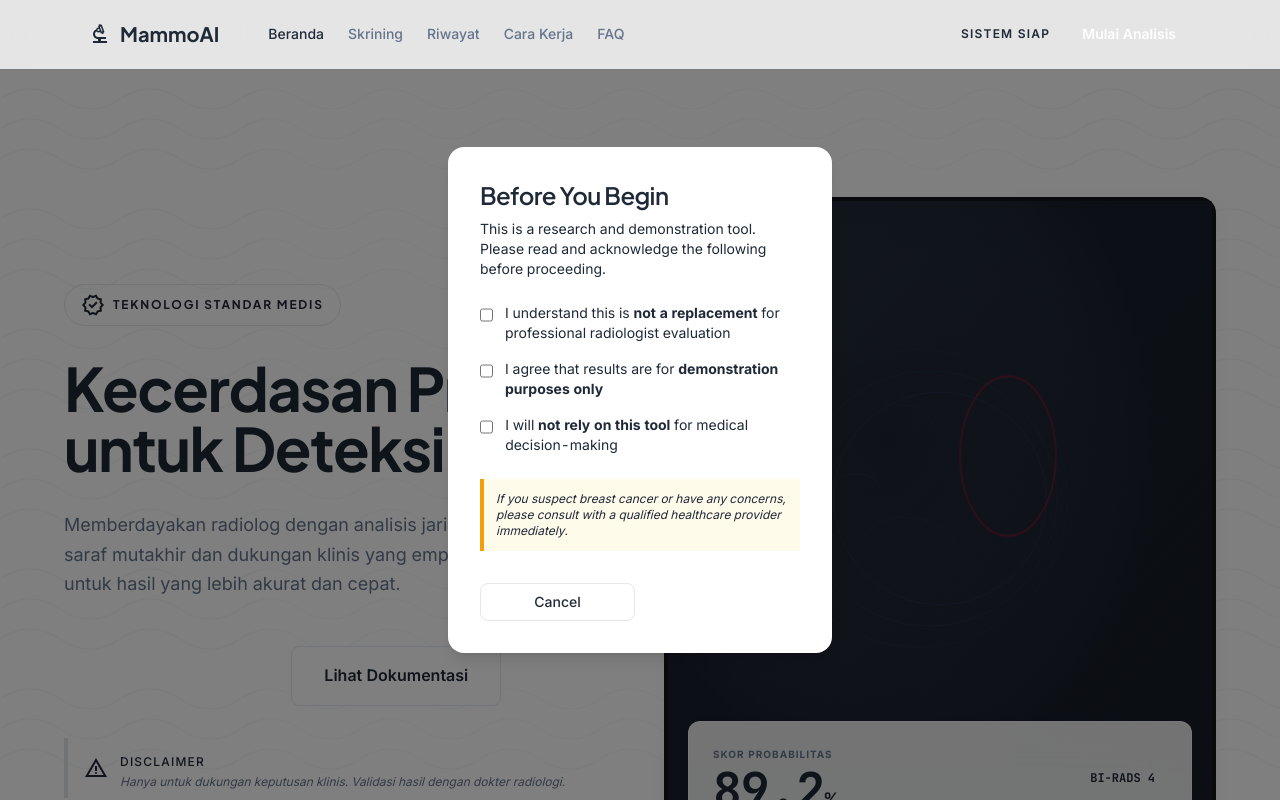
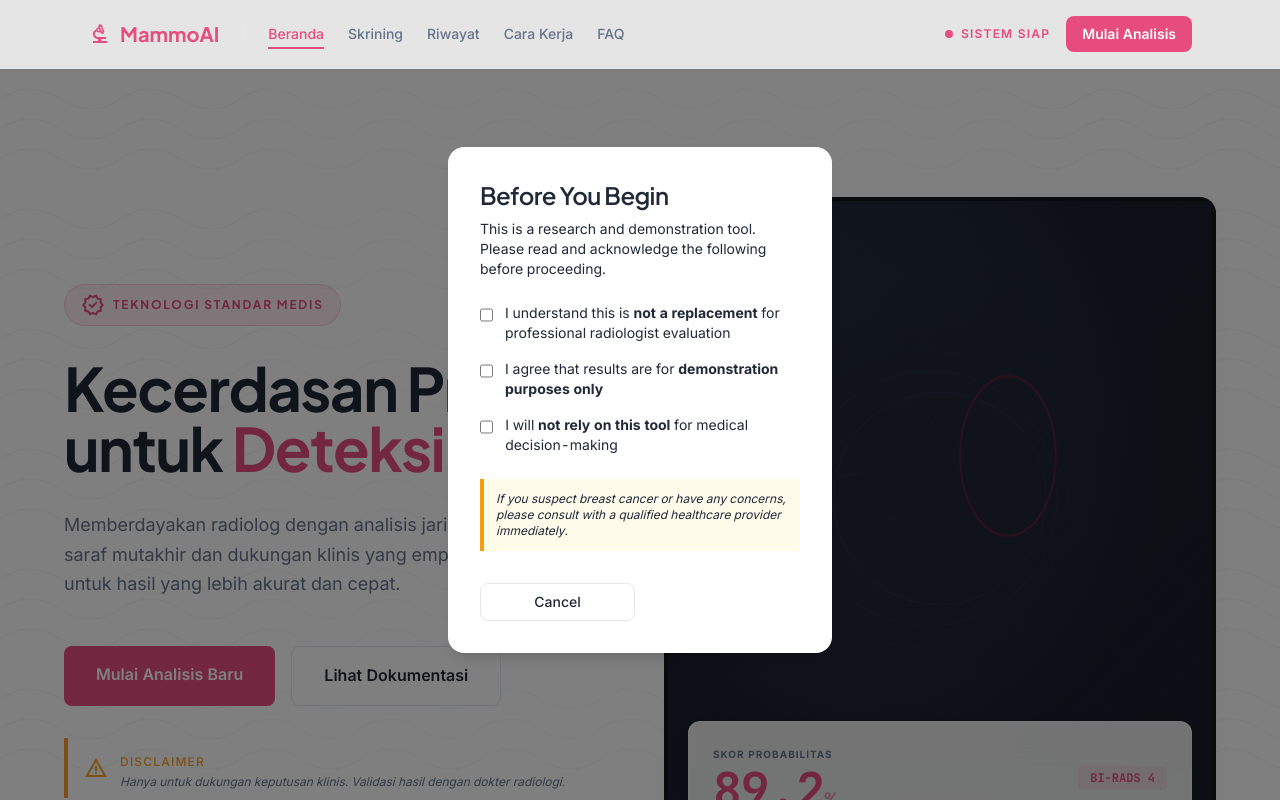
Before and after one commit to Faruuuqqq/project-akhir-ai, a Next.js app in the folder frontend/: page / in a window 1280 px wide. Shown: the top 800 px of the page. Built offline with nearby package versions, Linux system fonts and the light colour scheme.

Commit message:
theme: map trust-teal to breast cancer ribbon pink (#E64C7E)

```diff
--- a/frontend/styles/globals.css
+++ b/frontend/styles/globals.css
@@ -21,6 +21,6 @@ h1, h2, h3, h4, h5, h6 {
 
 @layer base {
   *:focus-visible {
-    @apply outline-2 outline-offset-2 outline-ribbon-pink rounded-sm;
+    @apply outline-2 outline-offset-2 outline-trust-teal rounded-sm;
   }
 }
--- a/frontend/tailwind.config.js
+++ b/frontend/tailwind.config.js
@@ -11,11 +11,13 @@ module.exports = {
           'mri-black': '#121417',
           'charcoal': '#1F2937',
           'slate': '#64748B',
-          'ribbon-pink': '#E64C7E',
-          'ribbon-dark': '#C1124B',
+          // Theme colors mapped to Breast Cancer Ribbon colors
+          'trust-teal': '#E64C7E', // Ribbon Pink
+          'teal-dark': '#C1124B',  // Ribbon Dark Pink
           'calm-blue': '#3B82F6',
           'muted-rose': '#BE123C',
-          'ribbon-orange': '#F9A029',
+          'warning': '#F9A029',    // Ribbon Orange
+          'warm-amber': '#F9A029', // Ribbon Orange
           'light-silver': '#E2E8F0',
         },
       fontFamily: {
```
